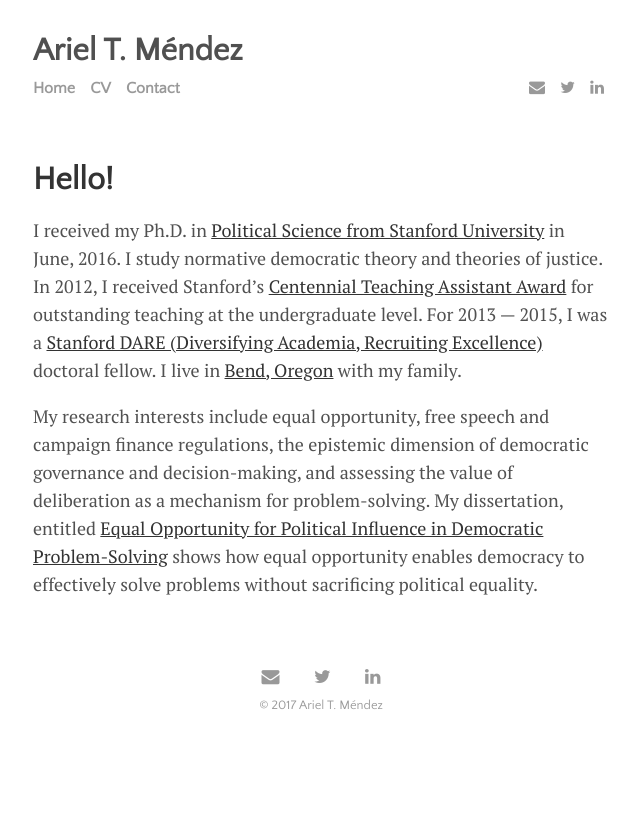
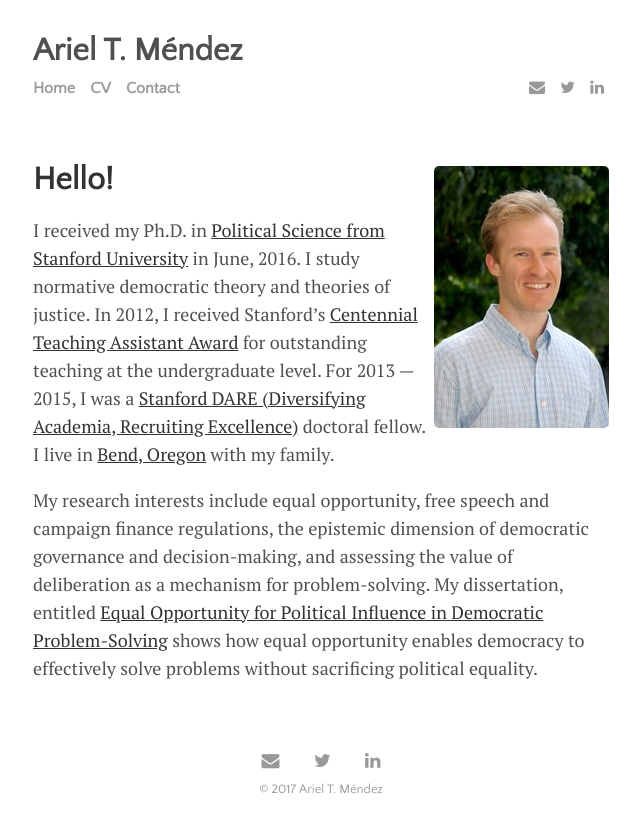
Before and after one commit to atmendez/atmendez.github.io, a Jekyll site: the page built from index.md, in a window 1280 px wide. Shown: the top 833 px of the page, without its empty margins (319-959 px from the left). Built offline with Jekyll 4.4.1, drawn with Linux system fonts in a browser that asks for light colours; nearby versions of some CDN libraries.

Commit message:
Put image line back in

```diff
--- a/index.md
+++ b/index.md
@@ -2,6 +2,8 @@
 layout: default
 title: Home
 ---
+<img style="float: right;" src="/images/Ariel-Mendez.jpg">
+
 # Hello!
 
 I received my Ph.D. in [Political Science from Stanford University](http://politicalscience.stanford.edu/) in June, 2016. I study normative democratic theory and theories of justice. In 2012, I received Stanford’s [Centennial Teaching Assistant Award](https://teachingcommons.stanford.edu/grants-awards/teaching-awards/centennial-teaching-assistant-awards) for outstanding teaching at the undergraduate level. For 2013 — 2015, I was a [Stanford DARE (Diversifying Academia, Recruiting Excellence)](https://vpge.stanford.edu/fellowships-funding/current-vpge-fellows/dare-0) doctoral fellow. I live in [Bend, Oregon](https://en.wikipedia.org/wiki/Bend,_Oregon) with my family.
```
